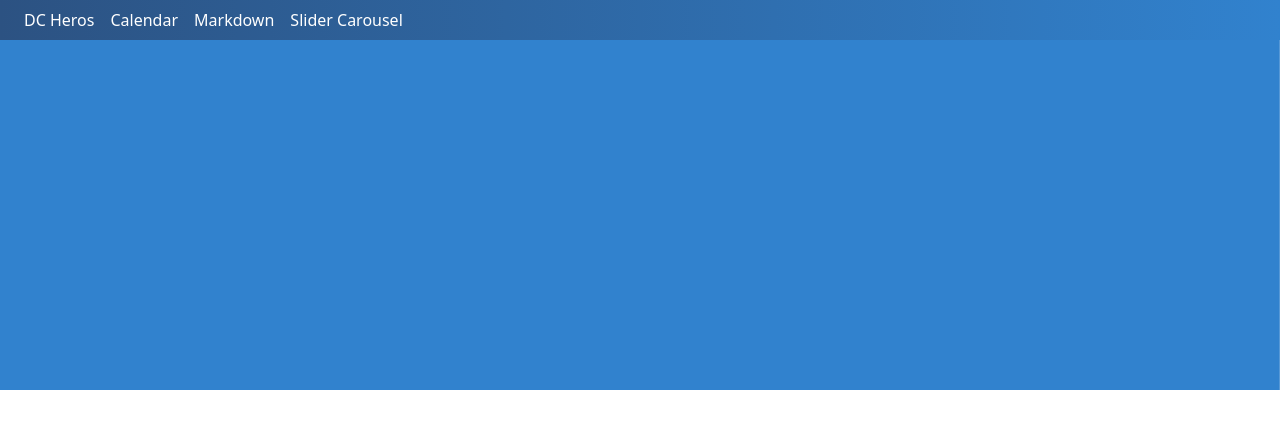
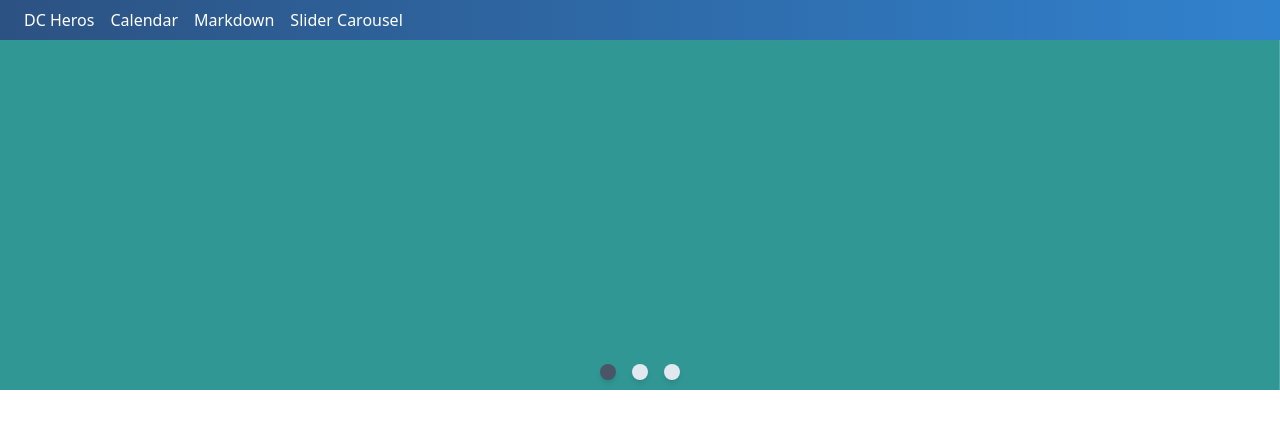
Before and after one commit to chesedi/vue3, a Vue app: page /Slider in a window 1280 px wide. Shown: the top 428 px of the page. Built offline with nearby package versions, Linux system fonts and the light colour scheme.

Commit message:
Add Slider

```diff
--- a/src/pages/Slider.vue
+++ b/src/pages/Slider.vue
@@ -8,6 +8,17 @@
           style="height:350px"
         ></div>
       </transition>
+    </div>
+    <div class="w-full" style="height:340px">
+      <div class="absolute bottom-0 w-full flex justify-center">
+        <div
+          v-for="(slider, index) in sliders"
+          :key="slider"
+          @click="makeActive(index)"
+          :class="currentSlide == index ? 'bg-gray-700' : 'bg-gray-300'"
+          class="w-4 h-4 mx-2 rounded-full cursor-pointer shadow-md"
+        ></div>
+      </div>
     </div>
 
     <!-- <div class="my-10 flex w-full">
@@ -30,11 +41,16 @@
 export default {
   data() {
     return {
-      currentSlide: 0,
-      sliders: ['bg-teal-600', 'bg-yellow-600', 'bg-blue-600'],
+      currentSlide: 1,
+      sliders: ['bg-teal-600', 'bg-blue-600', 'bg-yellow-600'],
       interval: '',
       isTitleShowing: true,
     };
+  },
+  methods: {
+    makeActive(index) {
+      this.currentSlide = index;
+    },
   },
   mounted() {
     this.interval = setInterval(() => {
```
